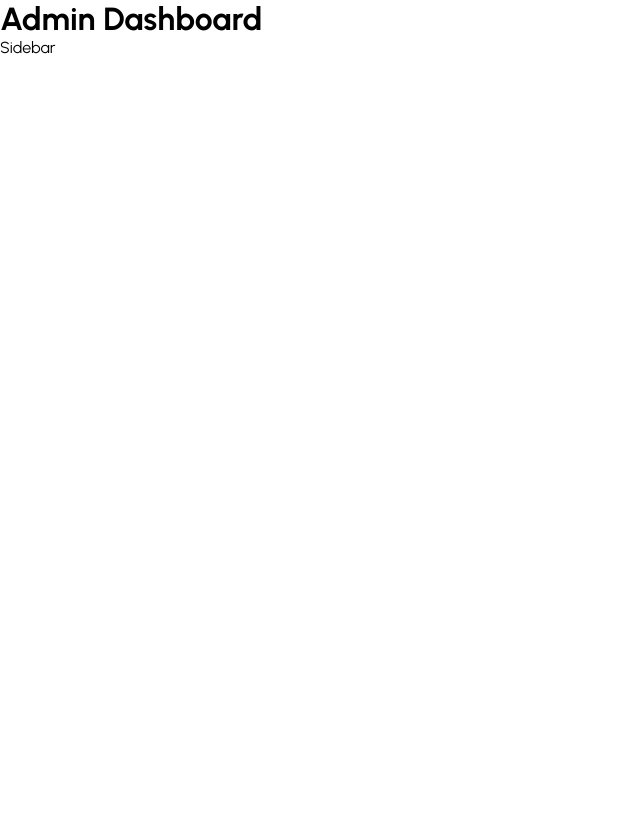
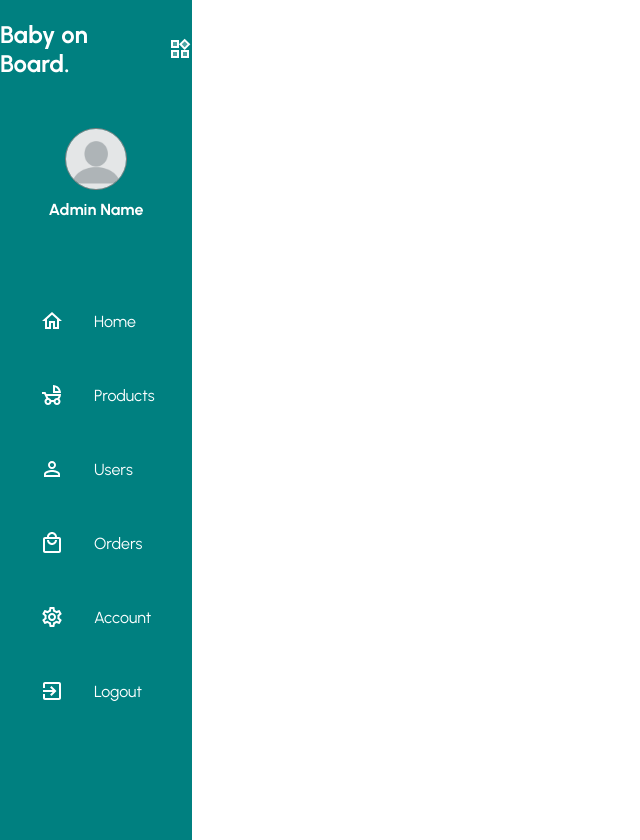
Before and after one commit to femmiennine/fullstack-ecommerce-app, a React (Create React App) app in the folder client/: page /admin-dashboard in a window 1280 px wide. Shown: the whole page, without its empty margins (0-640 px from the left). Before the commit the page ends 800 px from the top, so only its background shows below. Built offline with nearby package versions, Linux system fonts and the light colour scheme.

Commit message:
admin sidebar design

```diff
--- a/client/package.json
+++ b/client/package.json
@@ -25,6 +25,7 @@
     "react-router-dom": "^6.4.3",
     "react-scripts": "5.0.1",
     "styled-components": "^5.3.6",
+    "styled-icons": "^10.46.0",
     "typescript": "^4.4.2",
     "web-vitals": "^2.1.0",
     "yup": "^0.32.11"
--- a/client/src/pages/admin/AdminDashboard.tsx
+++ b/client/src/pages/admin/AdminDashboard.tsx
@@ -3,7 +3,6 @@ import Sidebar from './components/Sidebar'
 const AdminDashboard = () => {
   return (
     <div>
-      <h1>Admin Dashboard</h1>
       <Sidebar />
     </div>
   )
--- a/client/src/pages/admin/AdminLogin.tsx
+++ b/client/src/pages/admin/AdminLogin.tsx
@@ -9,6 +9,8 @@ import { AdminLoginType } from '../../types/index'
 import { loginAdmin } from '../../services/adminServices'
 import { mobile } from '../../utils/responsive'
 import admin from '../../images/admin.jpg'
+import Footer from '../../components/Footer'
+import { Navbar } from '../../components'
 
 const Container = styled.div`
   width: 100vw;
@@ -57,6 +59,7 @@ const Button = styled.button`
 
 const Line = styled.p`
   font-size: 0.8rem;
+  padding-bottom: 0.5rem;
 `
 
 const AdminLogin = () => {
@@ -81,6 +84,8 @@ const AdminLogin = () => {
     },
   })
   return (
+    <>
+      <Navbar />
       <Container>
         <Toaster position='top-center' reverseOrder={false} />
         <Wrapper>
@@ -103,19 +108,17 @@ const AdminLogin = () => {
               placeholder='Password'
             />
             <Button type='submit'>LOGIN</Button>
-          {/* {error && <Error></Error>} */}
             <Link to='/forget-password' style={{ textDecoration: 'none', color: 'teal' }}>
               <Line>FORGET PASSWORD?</Line>
             </Link>
             <Link to='/login' style={{ textDecoration: 'none', color: 'teal' }}>
-            <Line>GO BACK TO USER LOGIN</Line>
-          </Link>
-          <Link to='/register' style={{ textDecoration: 'none', color: 'teal' }}>
-            <Line>CREATE A NEW ACCOUNT</Line>
+              <Line>USER LOGIN</Line>
             </Link>
           </Form>
         </Wrapper>
       </Container>
+      <Footer />
+    </>
   )
 }
 
--- a/client/src/pages/admin/components/Sidebar.tsx
+++ b/client/src/pages/admin/components/Sidebar.tsx
@@ -1,4 +1,127 @@
+import { Link } from 'react-router-dom'
+import styled from 'styled-components'
+import {
+  HomeOutlined,
+  ChildFriendlyOutlined,
+  PersonOutlineOutlined,
+  LocalMallOutlined,
+  SettingsOutlined,
+  ExitToAppOutlined,
+  WidgetsTwoTone,
+} from '@material-ui/icons'
+import avatar from '../../../images/blank-profile.png'
+
+const Container = styled.div`
+  display: flex;
+  flex-direction: column;
+  flex-wrap: wrap;
+  background-color: teal;
+  color: white;
+  width: 15vw;
+  height: 100vh;
+  padding: 20px 0;
+  gap: 50px;
+`
+
+const Header = styled.div`
+  display: flex;
+  justify-content: space-around;
+  align-items: center;
+  gap: 30px;
+`
+
+const Title = styled.h2`
+  color: white;
+`
+
+const Profile = styled.div`
+  display: flex;
+  flex-direction: column;
+  justify-content: center;
+  align-items: center;
+  gap: 10px;
+  margin-bottom: 40px;
+`
+
+const Image = styled.img`
+  width: 60px;
+  height: 60px;
+  border: 1px solid grey;
+  border-radius: 50%;
+`
+
+const Navbar = styled.ul`
+  display: flex;
+  flex-direction: column;
+  gap: 20px;
+  list-style: none;
+  gap: 50px;
+`
+
+const List = styled.li`
+  display: flex;
+  justify-content: flex-start;
+  align-items: center;
+  gap: 30px;
+`
+
 const Sidebar = () => {
-  return <div>Sidebar</div>
+  return (
+    <Container>
+      <Header>
+        <Title>Baby on Board.</Title>
+        <WidgetsTwoTone style={{ fontSize: '1.5rem', fontWeight: 'bolder' }} />
+      </Header>
+
+      <Profile>
+        <Image src={avatar} alt='empty avatar' />
+        <h4>Admin Name</h4>
+      </Profile>
+
+      <Navbar>
+        <Link to='/' style={{ textDecoration: 'none', color: 'white' }}>
+          <List>
+            <HomeOutlined />
+            <p>Home</p>
+          </List>
+        </Link>
+
+        <Link to='/products' style={{ textDecoration: 'none', color: 'white' }}>
+          <List>
+            <ChildFriendlyOutlined />
+            <p>Products</p>
+          </List>
+        </Link>
+
+        <Link to='/users' style={{ textDecoration: 'none', color: 'white' }}>
+          <List>
+            <PersonOutlineOutlined />
+            <p>Users</p>
+          </List>
+        </Link>
+
+        <Link to='/order' style={{ textDecoration: 'none', color: 'white' }}>
+          <List>
+            <LocalMallOutlined />
+            <p>Orders</p>
+          </List>
+        </Link>
+
+        <Link to='/account' style={{ textDecoration: 'none', color: 'white' }}>
+          <List>
+            <SettingsOutlined />
+            <p>Account</p>
+          </List>
+        </Link>
+
+        <Link to='/admin-login' style={{ textDecoration: 'none', color: 'white' }}>
+          <List>
+            <ExitToAppOutlined />
+            <p>Logout</p>
+          </List>
+        </Link>
+      </Navbar>
+    </Container>
+  )
 }
 export default Sidebar
--- a/client/src/pages/user/Login.tsx
+++ b/client/src/pages/user/Login.tsx
@@ -59,6 +59,7 @@ const Button = styled.button`
 
 const Line = styled.p`
   font-size: 0.8rem;
+  padding-bottom: 0.5rem;
 `
 
 const Login = () => {
@@ -107,15 +108,11 @@ const Login = () => {
               placeholder='Password'
             />
             <Button type='submit'>LOGIN</Button>
-            {/* {error && <Error></Error>} */}
             <Link to='/forget-password' style={{ textDecoration: 'none', color: 'teal' }}>
               <Line>FORGET PASSWORD?</Line>
             </Link>
-            <Link to='/admin' style={{ textDecoration: 'none', color: 'teal' }}>
-              <Line>I AM AN ADMIN</Line>
-            </Link>
-            <Link to='/register' style={{ textDecoration: 'none', color: 'teal' }}>
-              <Line>CREATE A NEW ACCOUNT</Line>
+            <Link to='/admin-login' style={{ textDecoration: 'none', color: 'teal' }}>
+              <Line>ADMIN LOGIN</Line>
             </Link>
           </Form>
         </Wrapper>
--- a/client/src/pages/user/VerifyUser.tsx
+++ b/client/src/pages/user/VerifyUser.tsx
@@ -89,7 +89,6 @@ const VerifyUser = () => {
               onChange={formik.handleChange}
               placeholder='Email'
             />
-            {formik.touched.email && formik.errors.email ? <p>{formik.errors.email}</p> : null}
             <Button type='submit'>VERIFY</Button>
           </Form>
         </Wrapper>
--- a/client/src/routes/index.tsx
+++ b/client/src/routes/index.tsx
@@ -1,7 +1,7 @@
 import { BrowserRouter, Routes, Route } from 'react-router-dom'
 import { useAppSelector } from '../app/hook'
+import AdminDashboard from '../pages/admin/AdminDashboard'
 import AdminLogin from '../pages/admin/AdminLogin'
-import AdminHomepage from '../pages/admin/AdminDashboard'
 import {
   Home,
   Login,
@@ -25,12 +25,16 @@ const UserRoute = () => {
             <>
               <Route path='/register' element={<Register />}></Route>
               <Route path='/login' element={<Login />}></Route>
-              <Route path='/admin' element={<AdminLogin />}></Route>
+              <Route path='/admin-login' element={<AdminLogin />}></Route>
             </>
           )}
 
-          {isLoggedIn && <Route path='/profile' element={<Profile />}></Route>}
-          <Route path='/admin-dashboard' element={<AdminHomepage />}></Route>
+          {isLoggedIn && (
+            <>
+              <Route path='/profile' element={<Profile />}></Route>
+            </>
+          )}
+          <Route path='/admin-dashboard' element={<AdminDashboard />}></Route>
           <Route path='/verify-user/:_id' element={<VerifyUser />}></Route>
           <Route path='/forget-password' element={<ForgetPassword />}></Route>
           <Route path='/reset-password' element={<ResetPassword />}></Route>
```
Also changed, not shown: client/src/images/blank-profile.png (added), 1 other file (tests, documents, lock files or other folders). Lines whose indentation alone changed are shown as unchanged.
